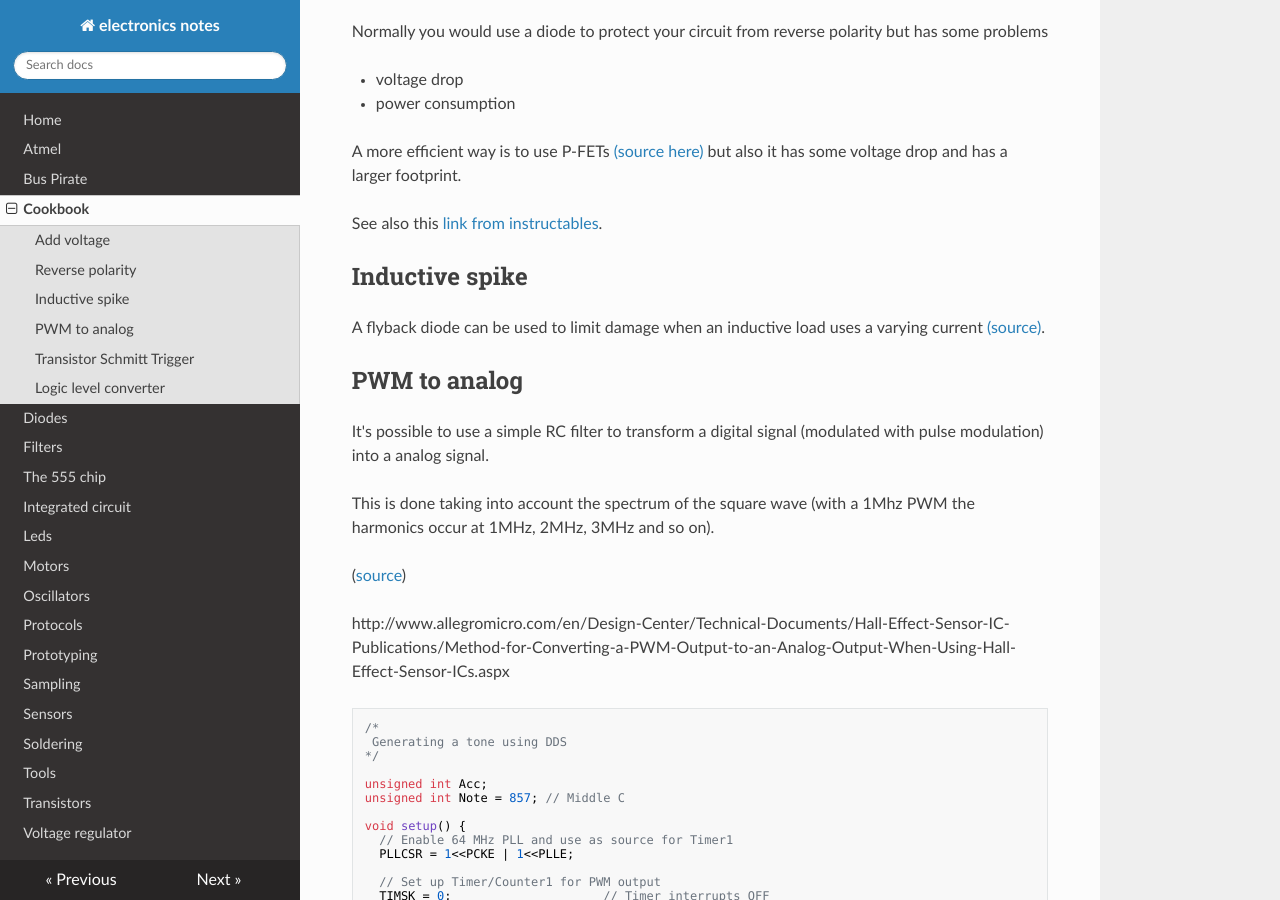
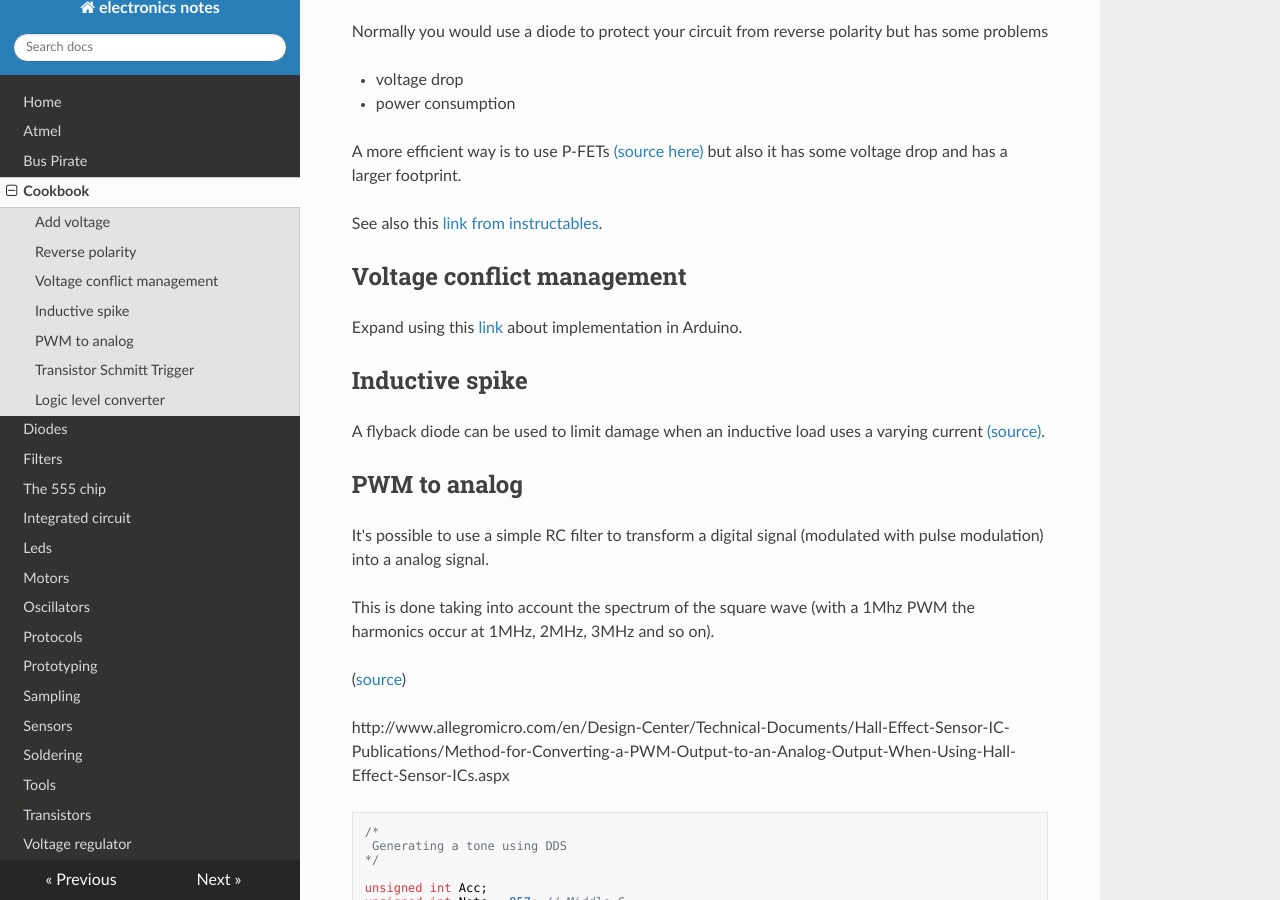
Before and after one commit to gipi/electronics-notes, an MkDocs documentation site: the page built from docs/cookbook.md, in a window 1280 px wide and 900 px high, scrolled down 348 px. Built offline with MkDocs 1.6.1, drawn with Linux system fonts in a browser that asks for light colours; nearby versions of some CDN libraries; old or Windows-style settings are respelled for this version of MkDocs.

Commit message:
Add link.

```diff
--- a/docs/cookbook.md
+++ b/docs/cookbook.md
@@ -18,6 +18,10 @@ A more efficient way is to use P-FETs [(source here)](https://www.youtube.com/wa
 some voltage drop and has a larger footprint.
 
 See also this [link from instructables](http://www.instructables.com/id/Reverse-polarity-protection-for-your-circuit-with/).
+
+## Voltage conflict management
+
+Expand using this [link](https://rheingoldheavy.com/arduino-from-scratch-part-4-voltage-conflict-management/) about implementation in Arduino.
 
 ## Inductive spike
 
```
